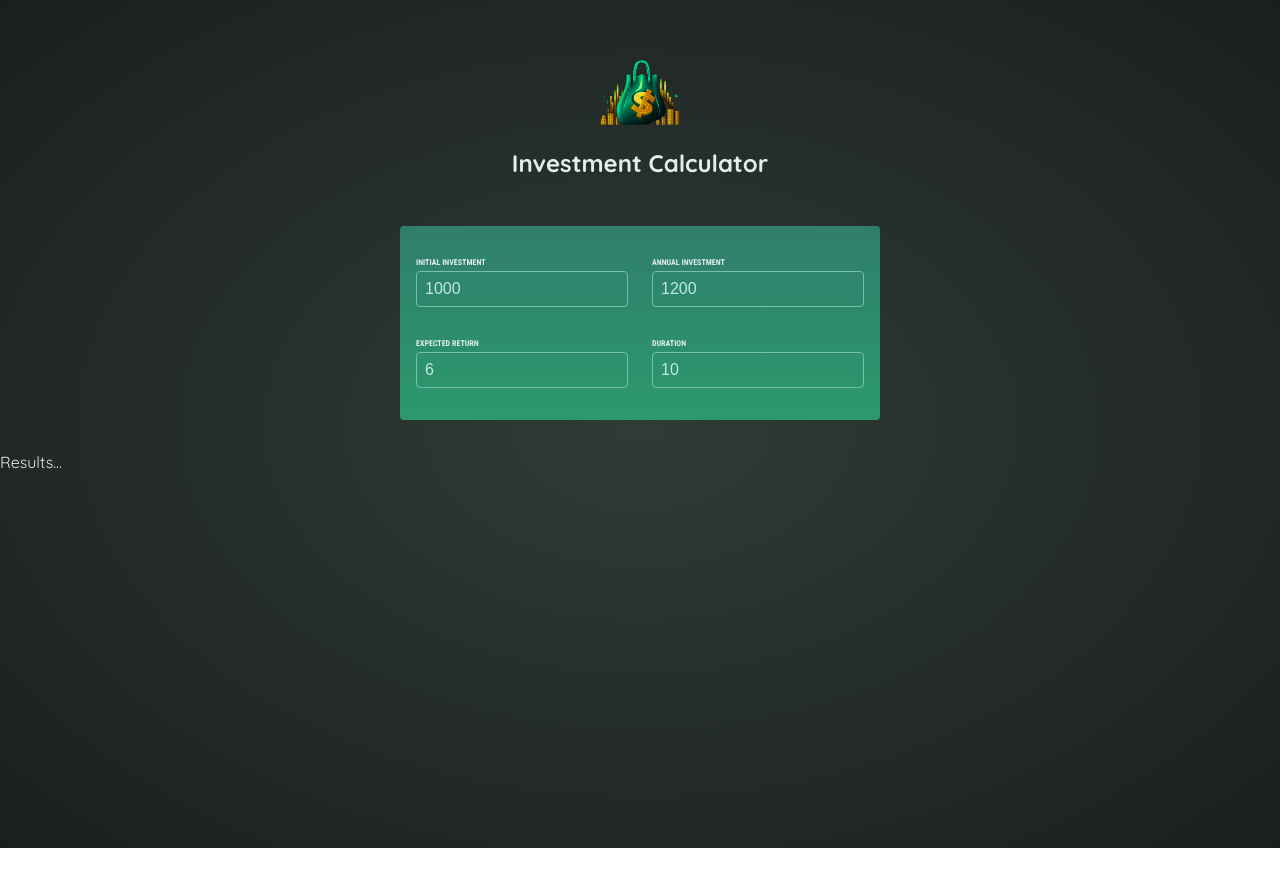
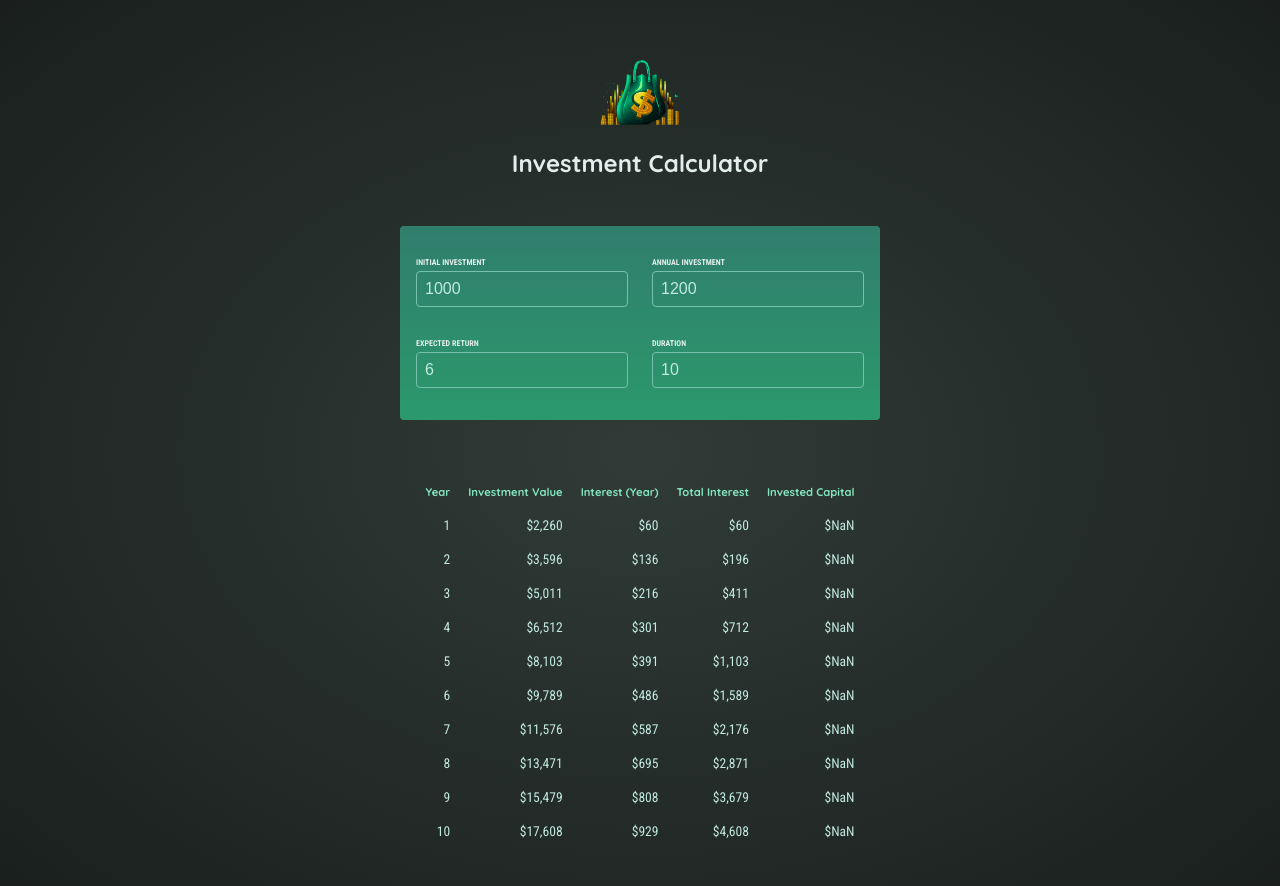
Before and after one commit to hrytsenkooo/Investment-Calculator, a React (Vite) app: page / in a window 1280 px wide. Shown: the top 886 px of the page. Before the commit the page ends 848 px from the top, so only its background shows below. Built offline with nearby package versions, Linux system fonts and the light colour scheme.

Commit message:
feat: implemented outputting results in a list

```diff
--- a/src/App.jsx
+++ b/src/App.jsx
@@ -16,7 +16,7 @@
     setUserInput((prevUserInput) => {
       return {
         ...prevUserInput,
-        [inputIdentifier]: newValue,
+        [inputIdentifier]: +newValue,
       };
     });
   }
--- a/src/components/Results.jsx
+++ b/src/components/Results.jsx
@@ -1,3 +1,40 @@
-export default function Results({input}) {
-    return <p>Results...</p>
+import { calculateInvestmentResults, formatter } from "../util/investment";
+
+export default function Results({ input }) {
+  const resultsData = calculateInvestmentResults(input);
+  const initialInvestment =
+    resultsData[0].valueEndOfYear -
+    resultsData[0].interest -
+    resultsData[0].annualInvestment;
+
+  return (
+    <table id="result">
+      <thead>
+        <tr>
+          <th>Year</th>
+          <th>Investment Value</th>
+          <th>Interest (Year)</th>
+          <th>Total Interest</th>
+          <th>Invested Capital</th>
+        </tr>
+      </thead>
+      <tbody>
+        {resultsData.map((yearData) => {
+          const totalInterest =
+            yearData.valueEndOfYear - yearData.annualInvestment * yearData.year - initialInvestment;
+
+            const totalAmountInvested = yearData.valueEndofYear - totalInterest;
+          return (
+            <tr key={yearData.year}>
+              <td>{yearData.year}</td>
+              <td>{formatter.format(yearData.valueEndOfYear)}</td>
+              <td>{formatter.format(yearData.interest)}</td>
+              <td>{formatter.format(totalInterest)}</td>
+              <td>{formatter.format(totalAmountInvested)}</td>
+            </tr>
+          );
+        })}
+      </tbody>
+    </table>
+  );
 }
```
